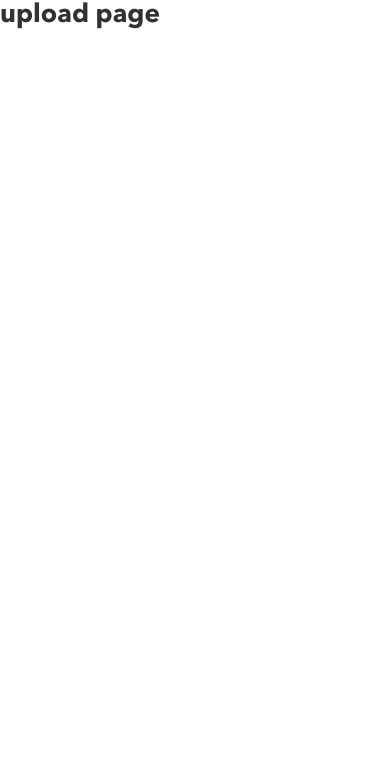
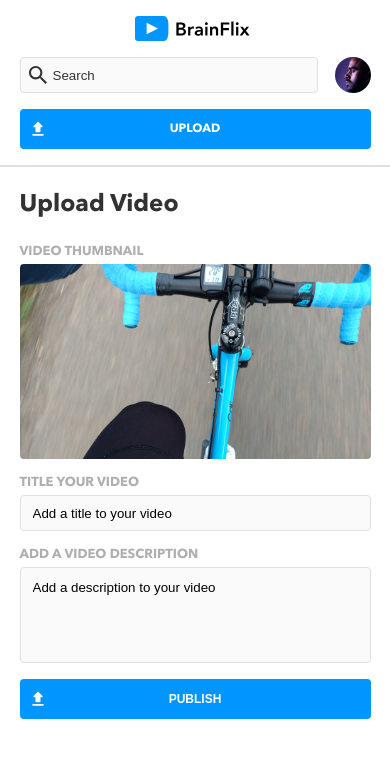
Before and after one commit to JimmyZ98/brainflix, a React (Create React App) app: page /upload in a window 390 px wide. Shown: the top 758 px of the page. Built offline with nearby package versions, Linux system fonts and the light colour scheme.

Commit message:
created upload page and styled mobile viewing

```diff
--- a/src/components/Header/Header.scss
+++ b/src/components/Header/Header.scss
@@ -23,6 +23,7 @@
     height: 25px;
     width: 120px;
     margin: 0 auto;
+    display: flex;
 
     @include margin-short;
     @include margin-top-short;
--- a/src/components/MainVideo/MainVideo.scss
+++ b/src/components/MainVideo/MainVideo.scss
@@ -4,11 +4,9 @@
 
 .main {
   width: 100%;
-
-  @include tablet {
-    background-color: colors.$secondary-dark;
-    display: flex;
-  }
+  max-height: 50vh;
+  background-color: colors.$secondary-dark;
+  display: flex;
 
   &__video {
     width: 100%;
--- a/src/components/SinlgeVideo/SingleVideo.scss
+++ b/src/components/SinlgeVideo/SingleVideo.scss
@@ -16,6 +16,7 @@
 
   &__thumbnail {
     width: 35%;
+    max-width: 6.5rem;
     height: 3.75rem;
     object-fit: cover;
     object-position: 50% 30%;
@@ -24,7 +25,6 @@
     background-color: colors.$secondary-pale;
 
     @include tablet {
-      max-width: 6.5rem;
       height: 4rem;
     }
     @include desktop {
--- a/src/pages/HomePage/HomePage.js
+++ b/src/pages/HomePage/HomePage.js
@@ -17,16 +17,12 @@ class HomePage extends Component {
   };
 
   componentDidMount() {
-    console.log("component did mount");
-
     axios.get(`${API_URL}/videos${API_KEY_STRING}`).then((response) => {
       this.setState({
         videos: response.data,
       });
 
       const videoId = this.props.match.params.videoId || response.data[0].id;
-      console.log(videoId);
-
       this.getSelectedVideo(videoId);
     });
   }
@@ -57,7 +53,6 @@ class HomePage extends Component {
   };
 
   render() {
-    console.log("render");
     return (
       <div className="wrapper">
         <Header />
--- a/src/pages/UploadPage/UploadPage.js
+++ b/src/pages/UploadPage/UploadPage.js
@@ -1,10 +1,59 @@
 import React from "react";
+import Header from "../../components/Header/Header";
+import "./UploadPage.scss";
 
 function UploadPage() {
   return (
-    <div>
-      <h1>upload page</h1>
-    </div>
+    <>
+      <Header />
+      <section className="upload">
+        <div className="upload__inner">
+          <h1 className="upload__title">Upload Video</h1>
+
+          <form className="upload__form">
+            <div className="upload__form-group">
+              <label className="upload__form-label" htmlFor="videoThumbnail">
+                VIDEO THUMBNAIL
+              </label>
+              <figure
+                className="upload__form-thumbnail"
+                id="videoThumbnail"
+                name="videoThumbnail"
+              ></figure>
+            </div>
+            <div className="upload__form-group">
+              <label className="upload__form-label" htmlFor="videoTitle">
+                TITLE YOUR VIDEO
+              </label>
+              <input
+                className="upload__form-input"
+                id="videoTitle"
+                name="videoTitle"
+                type="text"
+                placeholder="Add a title to your video"
+              />
+            </div>
+            <div className="upload__form-group">
+              <label className="upload__form-label" htmlFor="videoDescription">
+                ADD A VIDEO DESCRIPTION
+              </label>
+              <input
+                className="upload__form-input--tall"
+                id="videoDescription"
+                name="videoDescription"
+                type="text"
+                placeholder="Add a description to your video"
+              />
+            </div>
+            <div className="upload__form--submit-container">
+              <button type="submit" className="upload__form-submit">
+                PUBLISH
+              </button>
+            </div>
+          </form>
+        </div>
+      </section>
+    </>
   );
 }
 
--- a/src/pages/UploadPage/UploadPage.scss
+++ b/src/pages/UploadPage/UploadPage.scss
@@ -0,0 +1,117 @@
+@use "../../styles/partials/colors";
+@use "../../styles/partials/mixins" as *;
+@use "../../styles/partials/variables" as *;
+
+.upload {
+  width: 100%;
+  @include divider-top;
+  @include tablet {
+    display: flex;
+    justify-content: space-between;
+  }
+
+  &__inner {
+    @include side-margins;
+  }
+  &__title {
+    font-size: 1.5rem;
+
+    @include margin-tall;
+    @include margin-top-tall;
+    @include tablet {
+      font-size: 2.0625rem;
+      margin-bottom: 0;
+    }
+  }
+
+  &__form-group {
+    width: 100%;
+
+    @include margin-short;
+    @include tablet {
+      margin-bottom: 0;
+      margin-right: 1.5rem;
+    }
+  }
+
+  &__form-label {
+    display: block;
+    color: colors.$primary-pale;
+    font-weight: 700;
+    margin-bottom: 0.25rem;
+  }
+
+  &__form-thumbnail {
+    background: url("../../assets/Images/Upload-video-preview.jpg");
+    background-size: cover;
+    background-position: center;
+    height: 50vw;
+    border-radius: 4px;
+
+    @include tablet {
+      max-height: 12rem;
+      width: 50%;
+    }
+  }
+  &__form-input {
+    display: block;
+    width: 100%;
+    border-radius: 4px;
+    padding: 0 0.75rem;
+    border: 1px solid colors.$secondary-pale;
+    background-color: colors.$secondary-light;
+    box-sizing: border-box;
+
+    @include form-height;
+    @include tablet {
+      padding-bottom: 0;
+    }
+  }
+
+  &__form-input:focus {
+    outline: none;
+    border: 2px solid colors.$primary-color;
+  }
+
+  &__form-input::placeholder {
+    color: colors.$secondary-dark;
+  }
+
+  &__form-input--tall {
+    @extend .upload__form-input;
+    height: 6rem;
+    padding-bottom: 3.5rem;
+  }
+
+  &__form-submit-container {
+    @include tablet {
+      display: flex;
+      flex-direction: row-reverse;
+    }
+  }
+
+  &__form-submit {
+    background: url("../../assets/Icons/upload.svg") no-repeat;
+    background-position: 0.5rem 50%;
+    background-size: 1.25rem;
+    height: 2.5rem;
+    color: colors.$primary-light;
+    background-color: colors.$primary-color;
+    border-radius: 4px;
+    font-weight: 700;
+    font-size: 0.75rem;
+    border: none;
+    width: 100%;
+
+    @include tablet {
+      width: 9.5rem;
+      margin-bottom: 0;
+      margin-top: auto;
+    }
+  }
+
+  &__form-submit:hover {
+    background-color: colors.$secondary-color;
+    cursor: pointer;
+  }
+}
--- a/src/styles/partials/_mixins.scss
+++ b/src/styles/partials/_mixins.scss
@@ -36,6 +36,10 @@
 
 @mixin divider {
   border-bottom: 2px solid colors.$secondary-pale;
+}
+
+@mixin divider-top {
+  border-top: 2px solid colors.$secondary-pale;
 }
 
 @mixin padding-short {
```
Also changed, not shown: src/assets/Images/Upload-video-preview.jpg (added).
